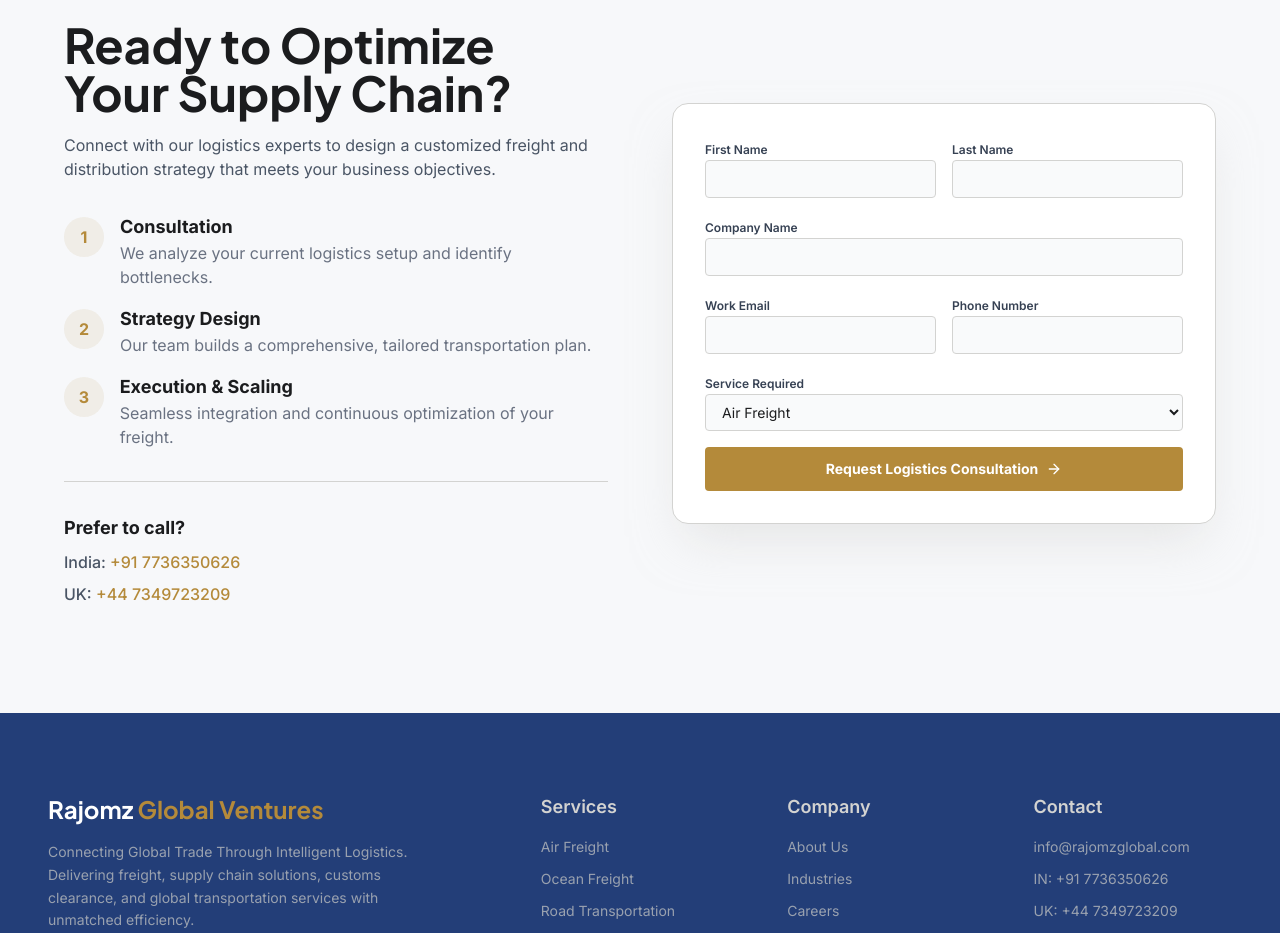
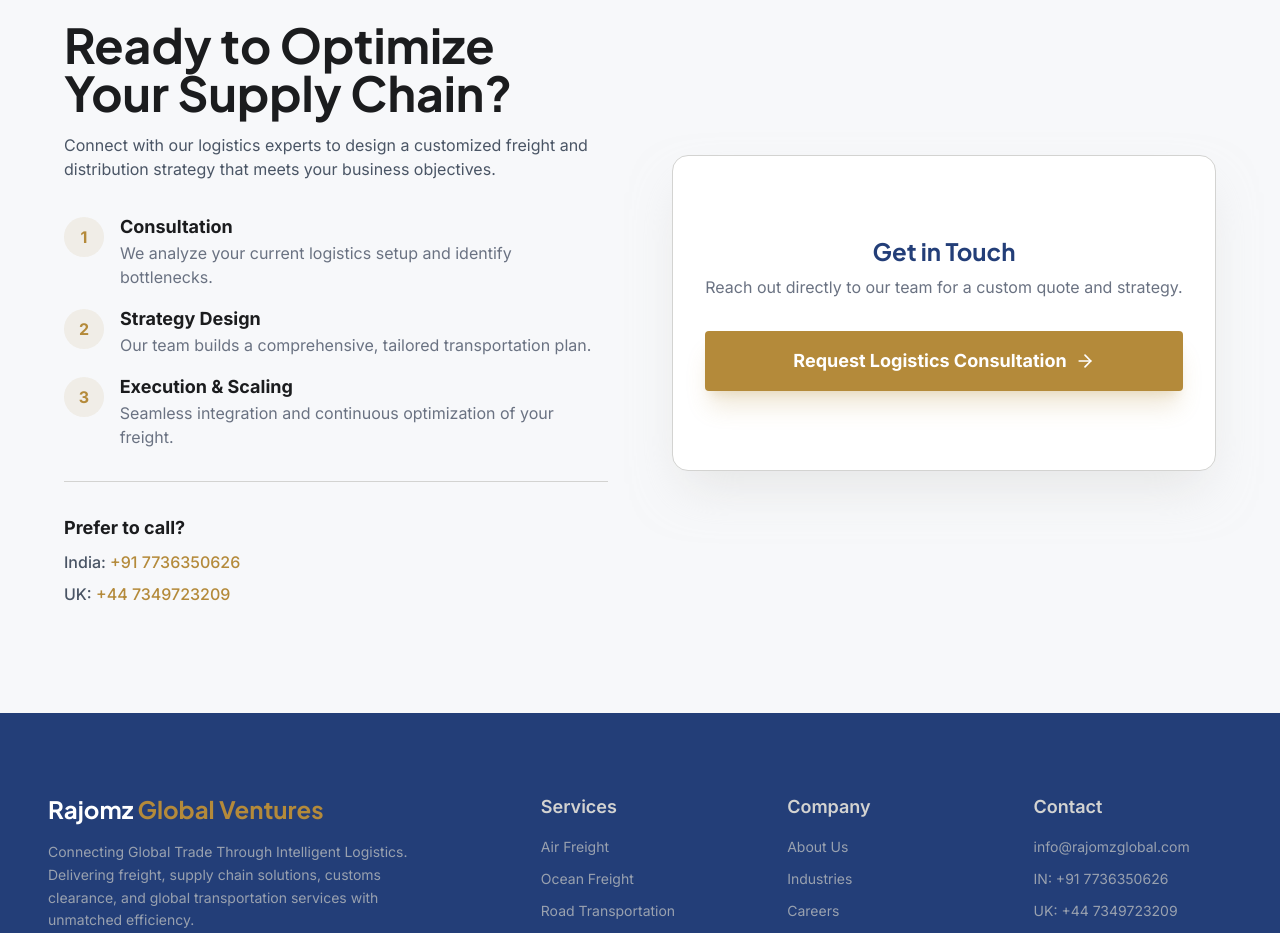
Before and after one commit to shafaf410/RAJOMZ, a Next.js app: page / in a window 1280 px wide. Shown: the part 4480-5413 px from the top of the page. Built offline with nearby package versions, Linux system fonts and the light colour scheme.

Commit message:
style: remove form inputs and leave only the contact button

```diff
--- a/src/components/sections/ContactSection.tsx
+++ b/src/components/sections/ContactSection.tsx
@@ -65,54 +65,19 @@ export default function ContactSection() {
           >
             <form
               suppressHydrationWarning
-              className="space-y-4"
+              className="flex flex-col items-center justify-center h-full min-h-[250px]"
               onSubmit={(e) => {
                 e.preventDefault();
                 window.open("https://mail.google.com/mail/?view=cm&fs=1&to=rajomzgroups@gmail.com", "_blank");
               }}
             >
-              <div className="grid grid-cols-2 gap-4">
-                <div className="space-y-1">
-                  <label className="text-xs font-semibold text-gray-700">First Name</label>
-                  <input type="text" className="w-full px-3 py-2 text-sm bg-gray-50 border border-gray-200 rounded-sm focus:outline-none focus:border-accent focus:ring-1 focus:ring-accent transition-all" />
-                </div>
-                <div className="space-y-1">
-                  <label className="text-xs font-semibold text-gray-700">Last Name</label>
-                  <input type="text" className="w-full px-3 py-2 text-sm bg-gray-50 border border-gray-200 rounded-sm focus:outline-none focus:border-accent focus:ring-1 focus:ring-accent transition-all" />
-                </div>
+              <div className="text-center mb-8">
+                <h3 className="text-2xl font-bold text-carbon font-display mb-2">Get in Touch</h3>
+                <p className="text-gray-500">Reach out directly to our team for a custom quote and strategy.</p>
               </div>
-
-              <div className="space-y-1">
-                <label className="text-xs font-semibold text-gray-700">Company Name</label>
-                <input type="text" className="w-full px-3 py-2 text-sm bg-gray-50 border border-gray-200 rounded-sm focus:outline-none focus:border-accent focus:ring-1 focus:ring-accent transition-all" />
-              </div>
-
-              <div className="grid grid-cols-2 gap-4">
-                <div className="space-y-1">
-                  <label className="text-xs font-semibold text-gray-700">Work Email</label>
-                  <input type="email" className="w-full px-3 py-2 text-sm bg-gray-50 border border-gray-200 rounded-sm focus:outline-none focus:border-accent focus:ring-1 focus:ring-accent transition-all" />
-                </div>
-                <div className="space-y-1">
-                  <label className="text-xs font-semibold text-gray-700">Phone Number</label>
-                  <input type="tel" className="w-full px-3 py-2 text-sm bg-gray-50 border border-gray-200 rounded-sm focus:outline-none focus:border-accent focus:ring-1 focus:ring-accent transition-all" />
-                </div>
-              </div>
-
-              <div className="space-y-1">
-                <label className="text-xs font-semibold text-gray-700">Service Required</label>
-                <select className="w-full px-3 py-2 text-sm bg-gray-50 border border-gray-200 rounded-sm focus:outline-none focus:border-accent focus:ring-1 focus:ring-accent transition-all">
-                  <option>Air Freight</option>
-                  <option>Ocean Freight</option>
-                  <option>Road Transportation</option>
-                  <option>Customs Clearance</option>
-                  <option>Warehousing & Distribution</option>
-                  <option>Supply Chain Consulting</option>
-                </select>
-              </div>
-
-              <button className="w-full py-3 mt-2 bg-accent text-white font-bold text-sm rounded-sm hover:bg-accent/90 transition-all flex items-center justify-center gap-2 group">
+              <button className="w-full py-4 bg-accent text-white font-bold text-lg rounded-sm hover:bg-accent/90 transition-all flex items-center justify-center gap-2 group shadow-xl shadow-accent/20">
                 Request Logistics Consultation
-                <ArrowRight size={16} className="group-hover:translate-x-1 transition-transform" />
+                <ArrowRight size={20} className="group-hover:translate-x-1 transition-transform" />
               </button>
             </form>
           </motion.div>
```
